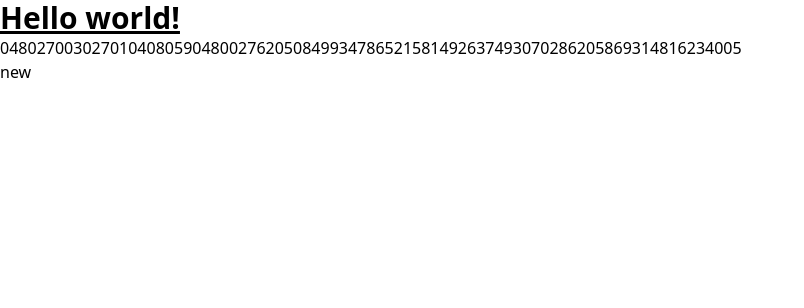
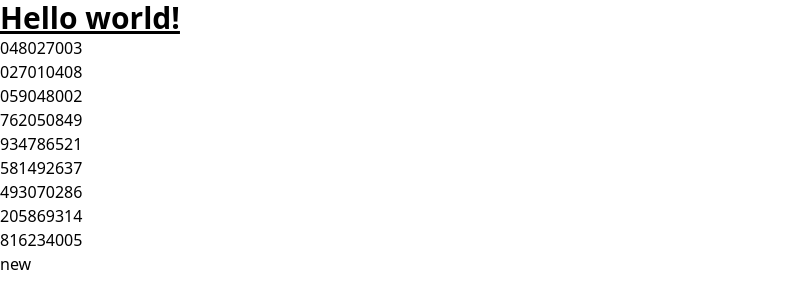
Before and after one commit to fabiancgc12/react-sudoku, a React (Vite) app: page / in a window 1280 px wide. Shown: the top 308 px of the page, without its empty margins (0-804 px from the left). Built offline with nearby package versions, Linux system fonts and the light colour scheme.

Commit message:
creating basic table components

```diff
--- a/src/App.tsx
+++ b/src/App.tsx
@@ -1,10 +1,7 @@
 import {useState} from 'react'
 import {difficultyEnum, generateGame} from "./utils/generator/generateGame";
-import {Cell} from "@/utils/table/Cell";
+import {Rows} from "@/components/table/Rows";
 
-function renderRow(row:Cell[]){
-    return row.map(c => <span>{c.value}</span>)
-}
 
 function App() {
   const [count,setCount] = useState(0)
@@ -15,7 +12,7 @@ function App() {
               Hello world!
           </h1>
           <div>
-              {game.map(renderRow)}
+              {game.map((row,rowIndex) => <Rows row={row} key={`key-${rowIndex}`}/>)}
           </div>
         <button onClick={() => setCount(count+1)}>new</button>
       </div>
--- /dev/null
+++ b/src/components/table/CellTable.tsx
@@ -0,0 +1,9 @@
+import { Cell } from "@/utils/table/Cell"
+
+type CellTableType = {
+    cell:Cell
+}
+
+export function CellTable({cell}:CellTableType){
+    return <span>{cell.value}</span>
+}
--- /dev/null
+++ b/src/components/table/Rows.tsx
@@ -0,0 +1,12 @@
+import { Cell } from "@/utils/table/Cell"
+import {CellTable} from "@/components/table/CellTable";
+
+type RowsType = {
+    row:Cell[]
+}
+
+export function Rows({row}:RowsType){
+    return <div>
+        {row.map((cell,columnIndex) => <CellTable cell={cell} />)}
+    </div>
+}
--- a/vite.config.ts
+++ b/vite.config.ts
@@ -8,6 +8,7 @@ export default defineConfig({
     alias: [
       { find: '@', replacement: path.resolve(__dirname, 'src') },
       { find: '@/utils', replacement: path.resolve(__dirname, 'src/utils') },
+      { find: '@/components', replacement: path.resolve(__dirname, 'src/components') },
     ],
   },
 })
```
